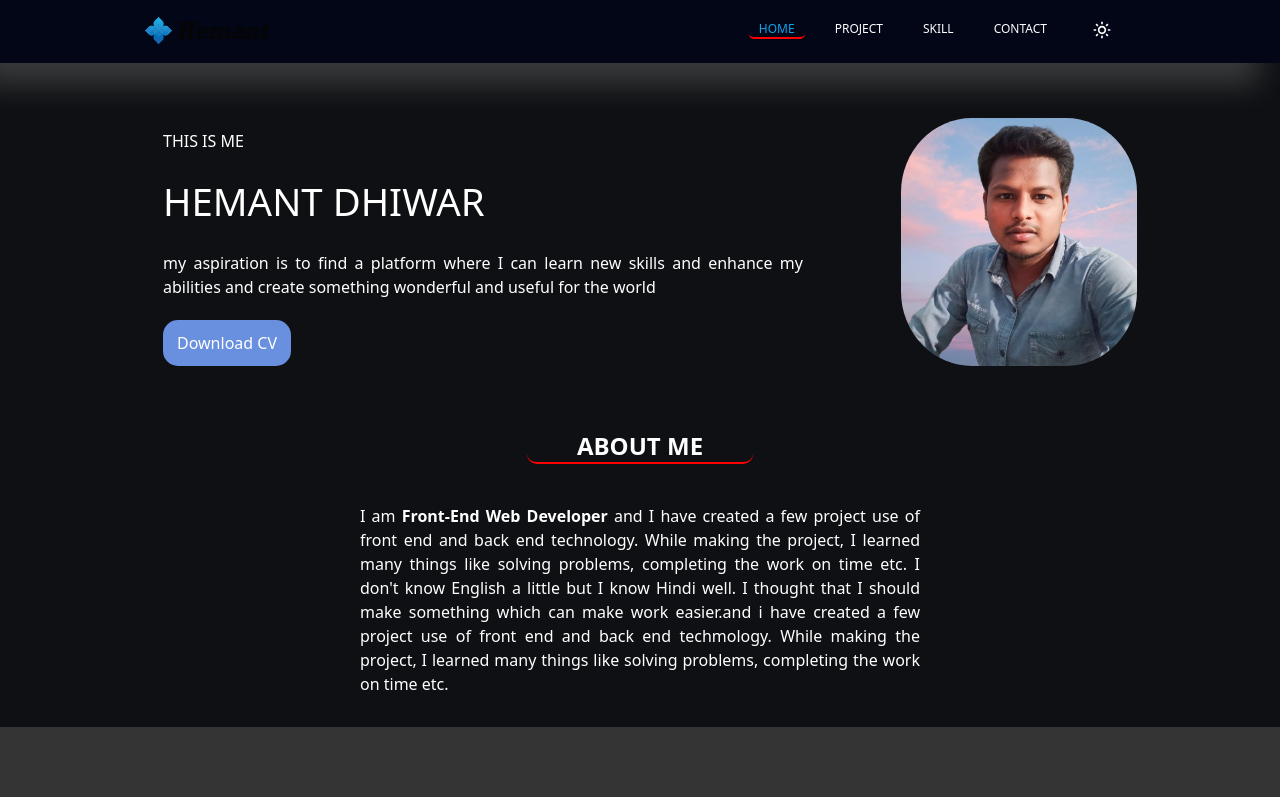
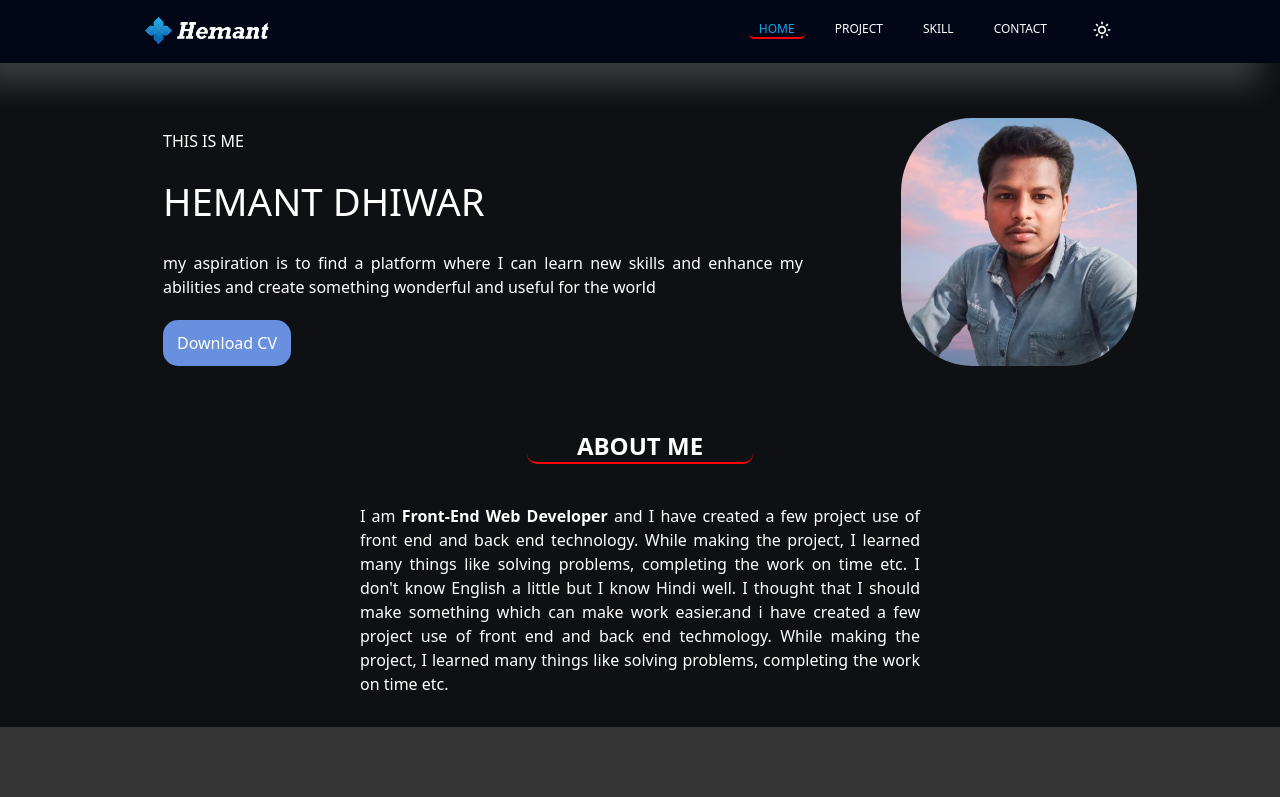
Before and after one commit to hemant-dhiwar-3112/HD-Portfolio, a React (Create React App) app: page / in a window 1280 px wide. Shown: the top 797 px of the page. Built offline with nearby package versions, Linux system fonts and the light colour scheme.

Commit message:
Update Header.js

```diff
--- a/src/items/Header.js
+++ b/src/items/Header.js
@@ -9,7 +9,7 @@ const Header = () => {
   const [themeicon, setthemeicon] = useState(
     <BiSun className=" text-4xl  md:text-3xl p-[5px] dark:text-white text-center mx-auto" />
   );
-  const [logo, setlogo] = useState(logoligth);
+  const [logo, setlogo] = useState(logodark);
   const [icon, seticon] = useState(
     <BiMenu className=" text-4xl cursor-pointer md:text-3xl p-[5px] dark:text-white text-center mx-auto" />
   );
```
